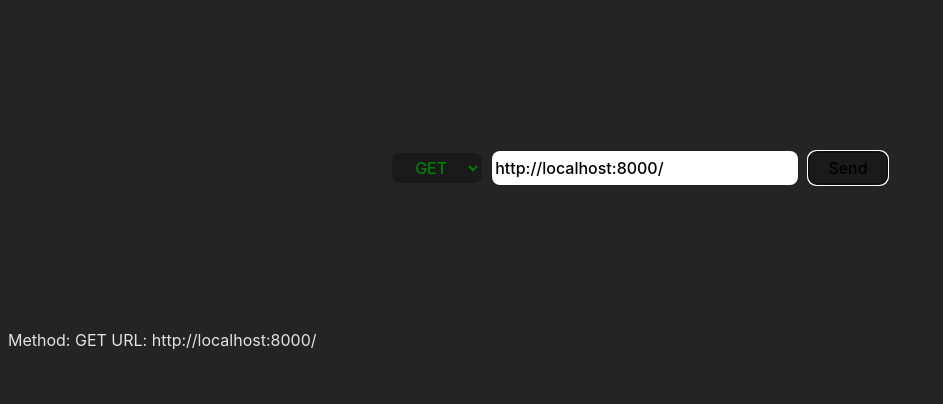
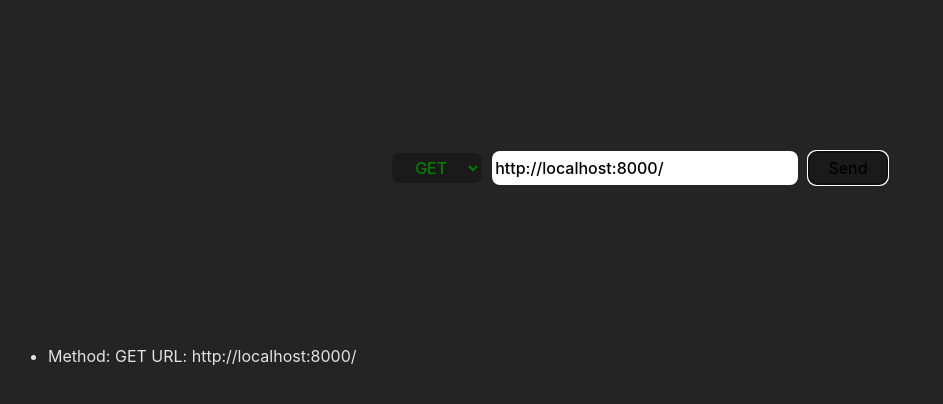
Before and after one commit to DawidPruski/Postman_lite, a React (Vite) app in the folder client/: page / in a window 1280 px wide. Both pictures are taken after a click on the button "Send". Shown: the top 404 px of the page, without its empty margins (0-943 px from the left). Built offline with nearby package versions, Linux system fonts and the light colour scheme.

Commit message:
Fixed HistoryPanel

```diff
--- a/client/src/components/HistoryPanel.tsx
+++ b/client/src/components/HistoryPanel.tsx
@@ -1,14 +1,21 @@
-import { useEffect } from 'react';
+import { useEffect, useState } from 'react';
 import { CommunicatorToClient } from '../controllers/Communicator';
 
 export default function HistoryPanel() {
+    const [logs, setLogs] = useState<string[]>([]);
+
+
     useEffect(() => {
-        CommunicatorToClient.SelectMethod();
+        CommunicatorToClient.SelectMethod(setLogs);
     }, []);
 
     return (
         <div className="historyPanel">
-            <label id="logConsole"></label>
+            <ul id='logConsole'>
+                {logs.map((log, index) => (
+                    <li key={index}>{log}</li>
+                ))}
+            </ul>
         </div>
     );
 }
--- a/client/src/controllers/Communicator.ts
+++ b/client/src/controllers/Communicator.ts
@@ -1,16 +1,15 @@
 export class CommunicatorToClient {
-    static SelectMethod() {
+    static SelectMethod(updateLogs: (logs: string[]) => void) {
         const method = document.getElementById("methodSelect") as HTMLSelectElement;
         const sendMethod = document.getElementById("sendButton") as HTMLButtonElement;
         const inputUrl = document.getElementById("inputUrl") as HTMLInputElement;
-        const logConsole = document.getElementById("logConsole") as HTMLLabelElement;
+        const containerHistory: string[] = [];
 
         if (sendMethod) {
             sendMethod.addEventListener('click', () => {
                 const result: string = "Method: " + method.value + " URL: " + inputUrl.value;
-                if (logConsole) {
-                    logConsole.textContent = result;
-                }
+                containerHistory.push(result);
+                updateLogs([...containerHistory]);
             });
         } else {
             console.error("Send button element not found");
```
